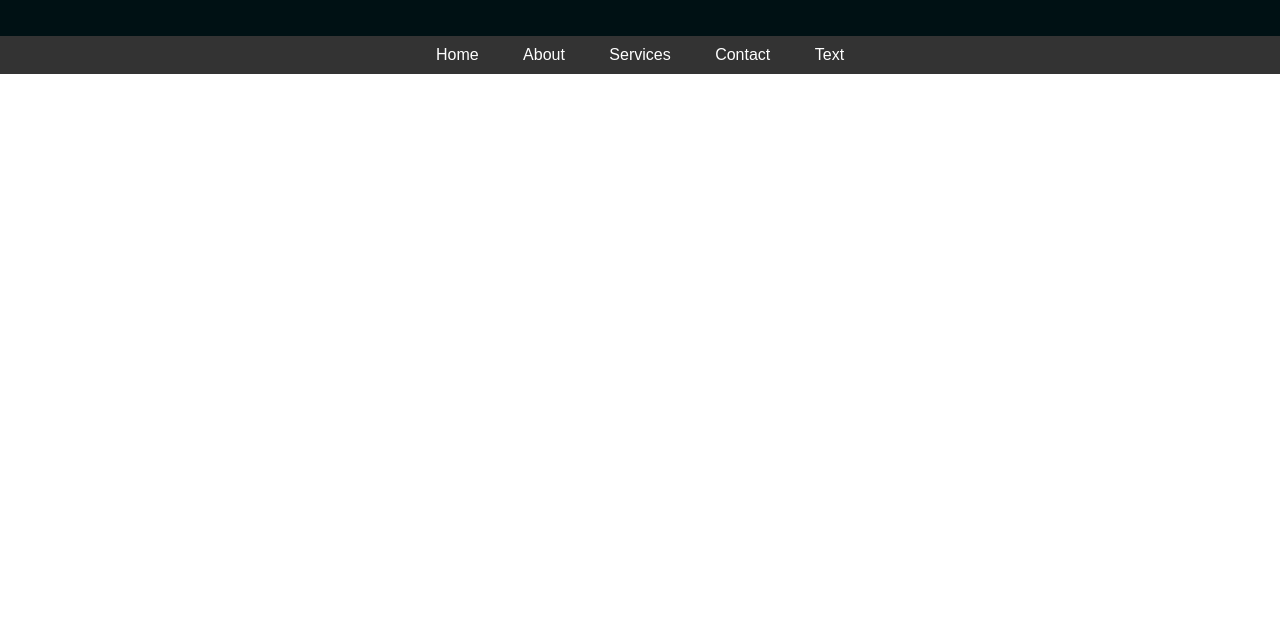
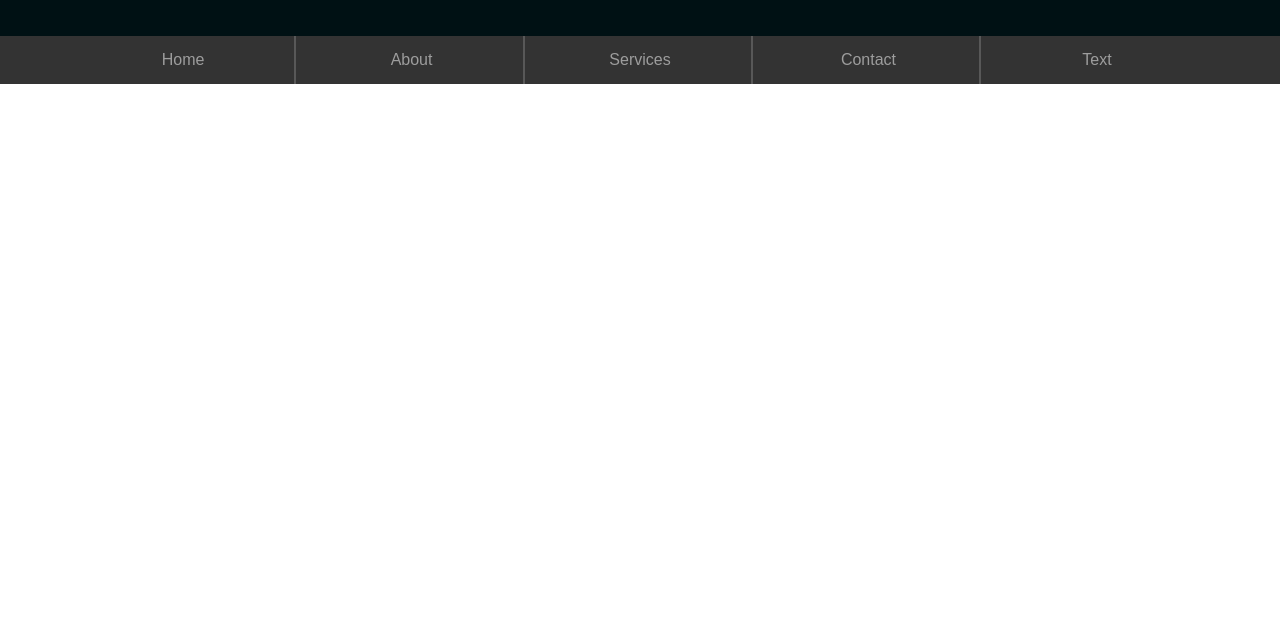
Before and after one commit to kyla-klov/Heslington_Hustle_group_25, a plain HTML site: page f1sh-website/index.html in a window 1280 px wide. Shown: the part 164-800 px from the top of the page. Drawn offline with Linux system fonts and the light colour scheme.

Commit message:
Updated css

```diff
--- a/f1sh-website/index.html
+++ b/f1sh-website/index.html
@@ -14,7 +14,7 @@
 
     </header>
 
-<nav>
+<nav class="buttonBanner">
     <ul>
         <li><a href="#">Home</a></li>
         <li><a href="#">About</a></li>
--- a/f1sh-website/styles.css
+++ b/f1sh-website/styles.css
@@ -13,14 +13,14 @@ header {
     text-align: center;
 }
 
-header h1 {
+h1 {
     margin-top: 0;
     margin-left: 10px;
     padding-bottom: 10px;
     display: inline-block;
 }
 
-header img {
+img {
     width: 130px;
     height: auto;
     display: inline-block;
@@ -28,24 +28,42 @@ header img {
 }
 
 
-nav {
+.buttonBanner {
     background-color: #333;
     text-align: center;
+    white-space: nowrap;
 }
 
-nav ul {
+.buttonBanner ul {
     list-style-type: none;
     padding: 0;
-    margin: 0px;
+    margin: 0;
 }
 
-nav ul li {
+.buttonBanner ul li {
     display: inline-block;
+    width:15%;
+    border-right: 2px solid #585858;
+    padding: 15px;
 }
 
-nav ul li a {
-    display: block;
-    padding: 10px 20px;
-    color: #fff;
+.buttonBanner ul li a {
+    margin-left: 0px;
+
+    color: #9d9d9d;
     text-decoration: none;
 }
+
+
+.buttonBanner ul li:hover {
+    background-color: #808080;
+    color: #ffffff;
+}
+
+.buttonBanner ul li a:hover {
+    color: #ffffff;
+}
+
+.buttonBanner ul li:last-child {
+    border-right: none;
+}
```
Also changed, not shown: 2 other files.
